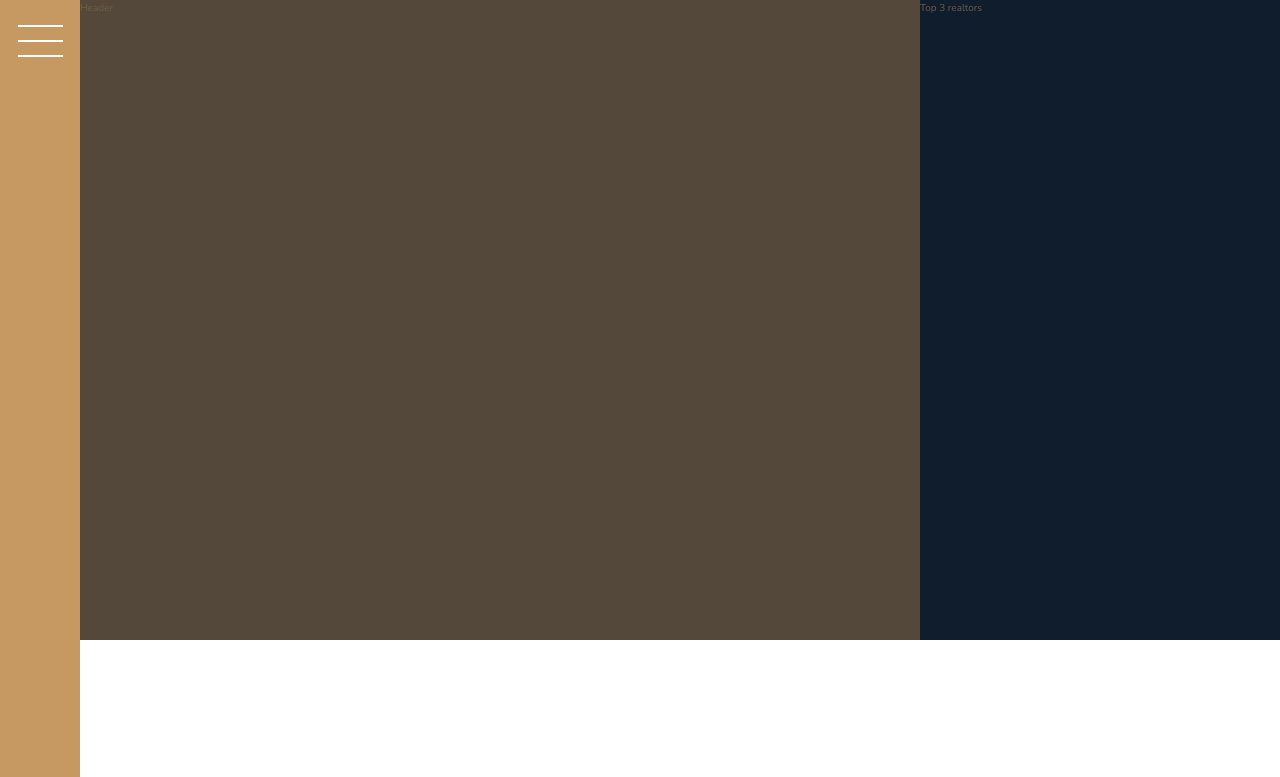
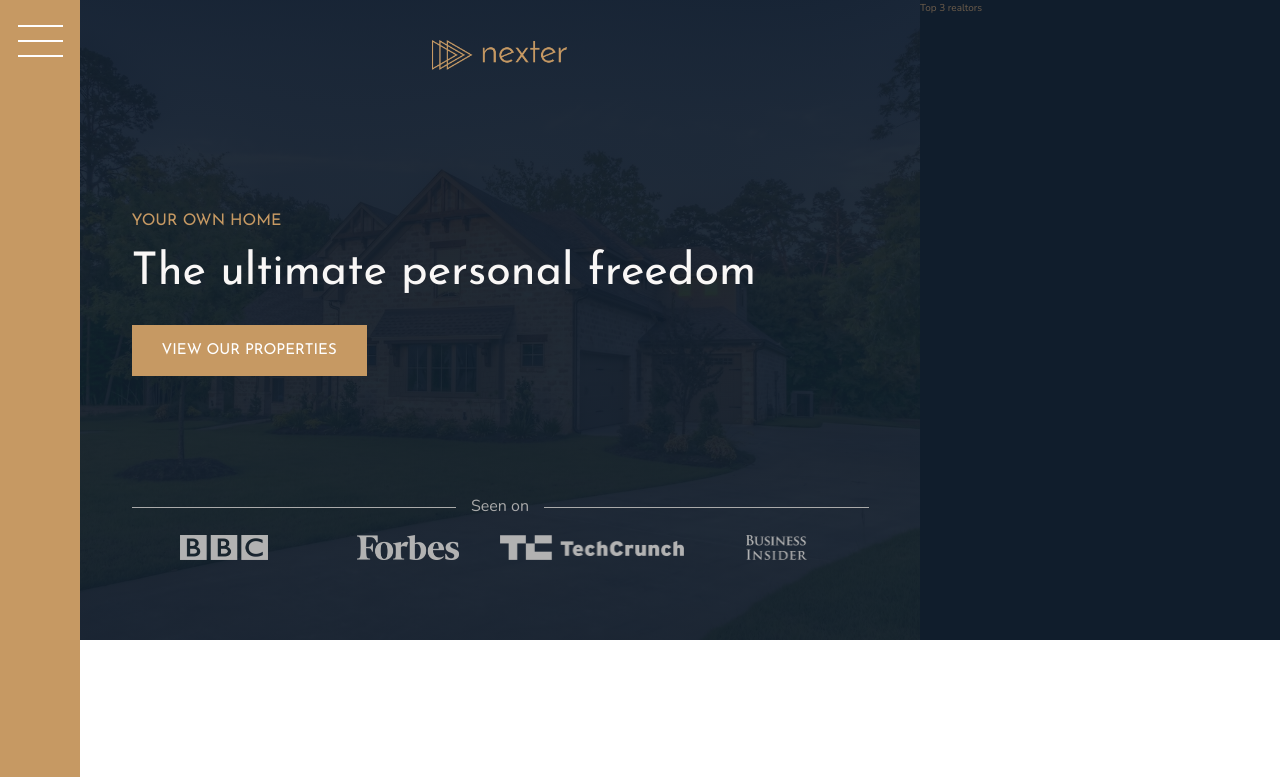
Before and after one commit to vihahuynh/Advanced-CSS-and-SASS-Nexter, a website: page index.html in a window 1280 px wide. Shown: the top 777 px of the page. Drawn offline with nearby package versions, Linux system fonts and the light colour scheme.

Commit message:
Section 9: Nexter - header

```diff
--- a/index.html
+++ b/index.html
@@ -18,7 +18,19 @@
     <div class="sidebar">
       <button class="nav-btn"></button>
     </div>
-    <header class="header">Header</header>
+    <header class="header">
+      <img src="img/logo.png" alt="logo" class="header__logo" />
+      <h3 class="heading-3">Your own home</h3>
+      <h1 class="heading-1">The ultimate personal freedom</h1>
+      <button class="btn header__btn">View our properties</button>
+      <div class="header__seenon-text">Seen on</div>
+      <div class="header__seenon-logos">
+        <img src="img/logo-bbc.png" alt="logo-bbc" />
+        <img src="img/logo-forbes.png" alt="logo-forbes" />
+        <img src="img/logo-techcrunch.png" alt="logo-techcrunch" />
+        <img src="img/logo-bi.png" alt="logo-bi" />
+      </div>
+    </header>
     <div class="realtors">Top 3 realtors</div>
     <section class="features">
       <div class="feature">
--- a/sass/_header.scss
+++ b/sass/_header.scss
@@ -1,4 +1,58 @@
 .header {
   background-color: $color-grey-dark-1;
   grid-column: full-start / col-end 6;
+  background-image: linear-gradient(
+      rgba($color-secondary, 0.93),
+      rgba($color-secondary, 0.93)
+    ),
+    url(../img/hero.jpeg);
+  background-size: cover;
+  background-position: center;
+  padding: 8rem;
+  padding-top: 4rem;
+
+  display: grid;
+  grid-template-rows: 1fr min-content 6rem 1fr;
+  grid-template-columns: max-content;
+  grid-row-gap: 1.5rem;
+  justify-content: center;
+
+  &__btn {
+    align-self: start;
+    justify-self: start;
+  }
+
+  &__logo {
+    height: 3rem;
+    justify-self: center;
+  }
+
+  &__seenon-text {
+    display: grid;
+    grid-template-columns: 1fr max-content 1fr;
+    grid-column-gap: 1.5rem;
+    align-items: center;
+
+    font-size: 1.6rem;
+    color: $color-grey-light-2;
+
+    &::after,
+    &::before {
+      content: "";
+      display: block;
+      height: 1px;
+      background-color: currentColor;
+    }
+  }
+
+  &__seenon-logos {
+    display: grid;
+    grid-template-columns: repeat(4, 1fr);
+    justify-items: center;
+
+    img {
+      height: 2.5rem;
+      filter: brightness(70%);
+    }
+  }
 }
--- a/sass/_typography.scss
+++ b/sass/_typography.scss
@@ -2,6 +2,14 @@
   font-family: $font-display;
   font-weight: 400;
 }
+
+.heading-1 {
+  @extend %heading;
+  font-size: 4.5rem;
+  line-height: 1;
+  color: $color-grey-light-1;
+}
+
 .heading-2 {
   @extend %heading;
   font-size: 4rem;
```
Also changed, not shown: css/style.css.
